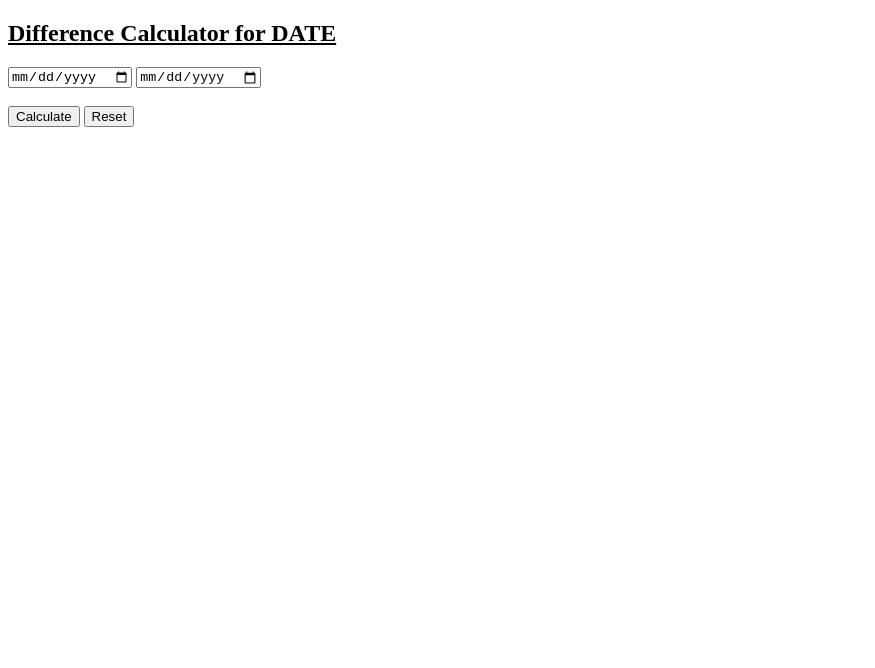
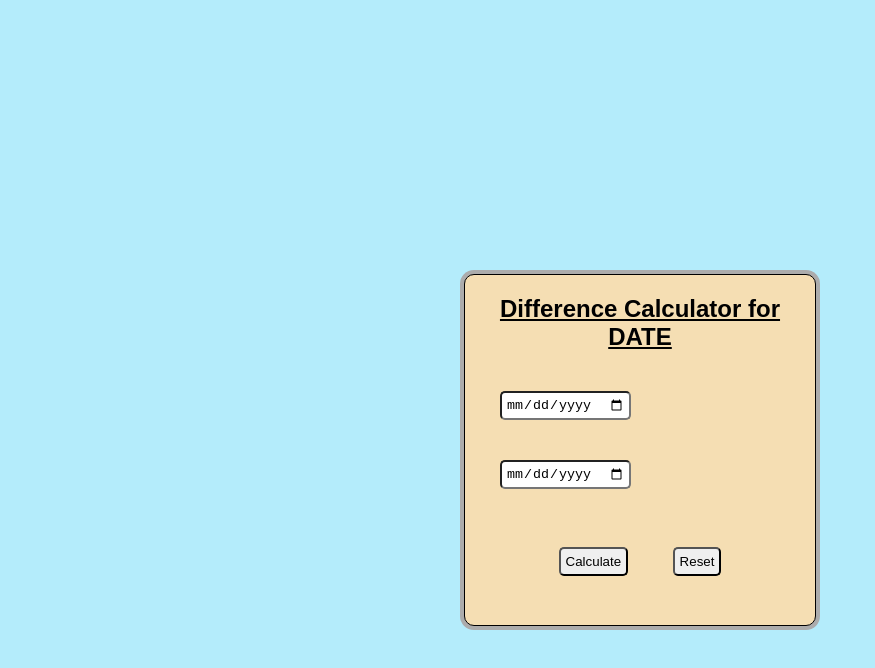
Before and after one commit to RohiniG-12/date_time, a plain HTML site: page index.html in a window 1280 px wide. Shown: the whole page, without its empty margins (0-875 px from the left). Drawn offline with Linux system fonts and the light colour scheme.

Commit message:
css added

```diff
--- a/index.html
+++ b/index.html
@@ -4,7 +4,44 @@
 
     <title>Date and Time</title>
     <style>
+ body {
+    font-family: Arial, sans-serif;
+    display: flex;
+    justify-content: center;
+    align-items: center;
+    height: 100vh;
+    margin: 0;
+    background-color: #b4ecfb;
+  }
 
+.container{
+
+             margin-top: 100px;
+            height: 350px;
+            width: 350px;
+            border: 1px solid black;
+            border-radius: 10px;
+            box-shadow: 0px 0px 0px 4px #acacac;
+            background-color: wheat;
+        }
+
+        .heading{
+            text-align: center;
+        }
+        .dates{
+            margin-left: 15px;
+        }
+        .info{
+            padding: 4px;
+            margin: 20px;
+            border-radius: 5px;
+        }
+        .btn{
+
+            padding: 5px;
+            border-radius: 5px;
+            margin: 20px;
+        }
 
     </style>
 </head>
@@ -21,5 +58,7 @@
         </div>
         <div class="result" id="result"></div>
       </div>
+
+
 </body>
 </html>
```
